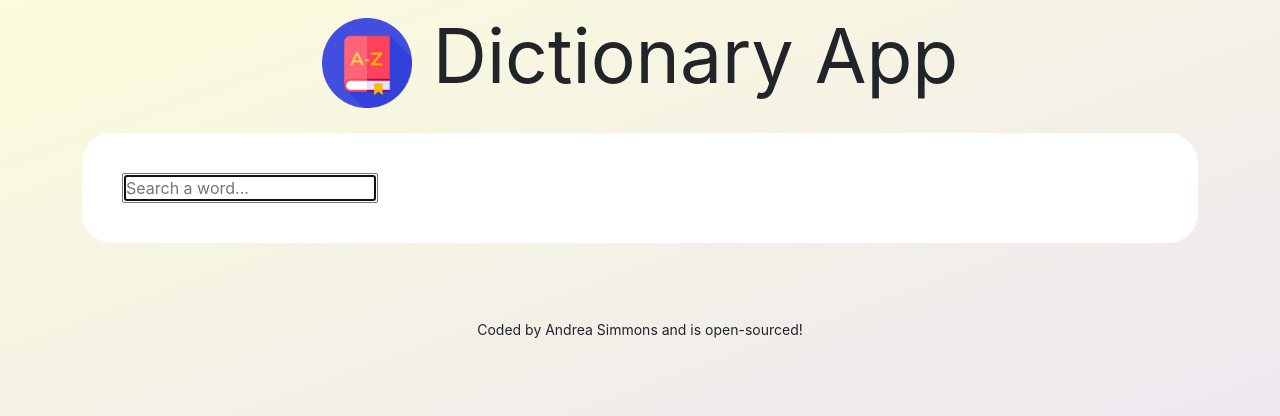
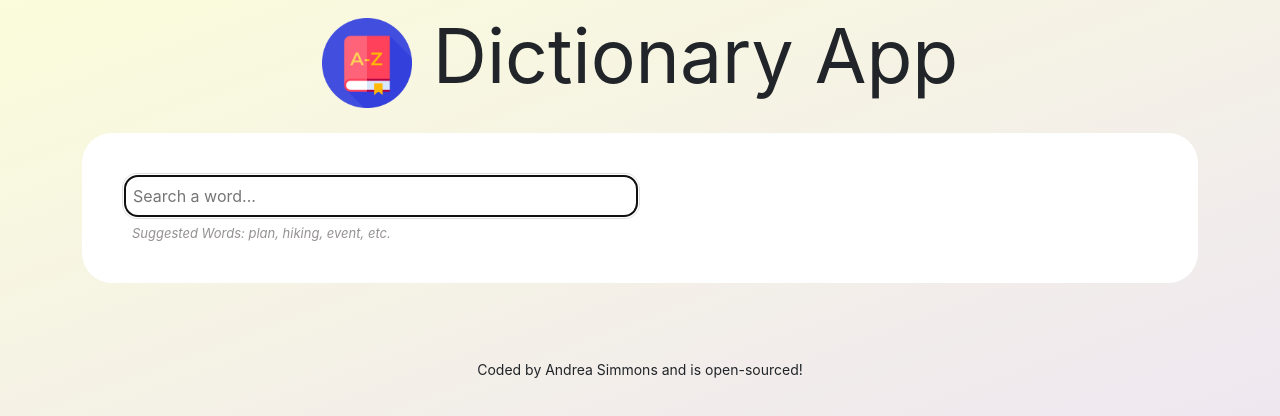
Before and after one commit to Ndrea3/React-Dictionary-App, a React (Create React App) app: page / in a window 1280 px wide. Shown: the top 416 px of the page. Built offline with nearby package versions, Linux system fonts and the light colour scheme; no server answers.

Commit message:
Added styling to both e Dictionary Search and Search results Component.  Also Add a load state to the Disctionary Component so it loads a default term on the dictionary page

```diff
--- a/src/App.js
+++ b/src/App.js
@@ -13,7 +13,7 @@ export default function App() {
           Dictionary App
         </header>
         <main>
-          <DictionarySearch />
+          <DictionarySearch  defaultKeyword="Dictionary"/>
         </main>
         <footer className="footer">
           <small>Coded by Andrea Simmons and is open-sourced!</small>
--- a/src/DictionarySearch.css
+++ b/src/DictionarySearch.css
@@ -5,3 +5,16 @@
     box-shadow: 3 30px 30px rgb(0, 0,0 / 10%);
     margin: 20px 0;
 }
+.dictionary-search input{
+    width: 50%;
+    padding: 10px 10px;
+    border: 1px solid #ddd;
+    border-radius:15px;
+}
+.suggestions{
+    color:rgb(149, 145, 145);
+    padding-left: 10px;
+    margin-top: 5px;
+    font-size: small;
+
+}
--- a/src/DictionarySearch.js
+++ b/src/DictionarySearch.js
@@ -3,9 +3,10 @@ import axios from "axios";
 import SearchResults from './SearchResults';
 import "./DictionarySearch.css";
 
-export default function Search(){
-  let [keyword, setKeyword] = useState("");
+export default function Search(props){
+  let [keyword, setKeyword] = useState(props.defaultKeyword);
   let [results, setResults] = useState(null);
+  let [loaded, setLoaded]= useState(false);
 
   function handleResponse(response){
     //console.log(response.data[0].meanings[0].definitions[0].definition);
@@ -13,23 +14,31 @@ export default function Search(){
 
   }
 
-  function search(event) {
-    event.preventDefault();
-    //alert(`Searching...${keyword}`);
-
-
+  function search(){
   let apiURL=`https://api.dictionaryapi.dev/api/v2/entries/en/${keyword}`;
   axios.get(apiURL).then(handleResponse);
 }
+
+
+  function handleSubmit(event) {
+    event.preventDefault();
+    search();
+  }
 
   function handleKeywordChange(event) {
     setKeyword(event.target.value);
   }
 
+  function load(){
+    setLoaded(true);
+    search();
+  }
+
+  if (loaded){
   return (
     <div className="dictionary-search">
       <section>
-        <form onSubmit={search}>
+        <form onSubmit={handleSubmit}>
           <input
             type="search"
             placeholder="Search a word..."
@@ -37,8 +46,16 @@ export default function Search(){
             autoFocus={true}
           />
         </form>
-      </section> <br/>
+        <div className="suggestions">
+          <em>Suggested Words: plan, hiking, event, etc.</em>
+        </div>
+      </section>{" "}
+      <br />
       <SearchResults results={results} />
     </div>
   );
+} else {
+  load();
+  return "Loading..."
 }
+}
--- a/src/SearchResults.css
+++ b/src/SearchResults.css
@@ -1,3 +1,6 @@
-.Definition-Results{
-    background-color: aqua;
+.Results h2 {
+    font-size:40px;
+    font-weight: bold;
+    line-height:50px;
+    text-transform: capitalize;
 }
--- a/src/SearchResults.js
+++ b/src/SearchResults.js
@@ -1,6 +1,7 @@
 import React from "react";
 import Meanings from './Meanings'
 import Phonetics from "./Phonetics";
+import './SearchResults.css'
 
 export default function SearchResults(props){
     console.log(props.results);
```
